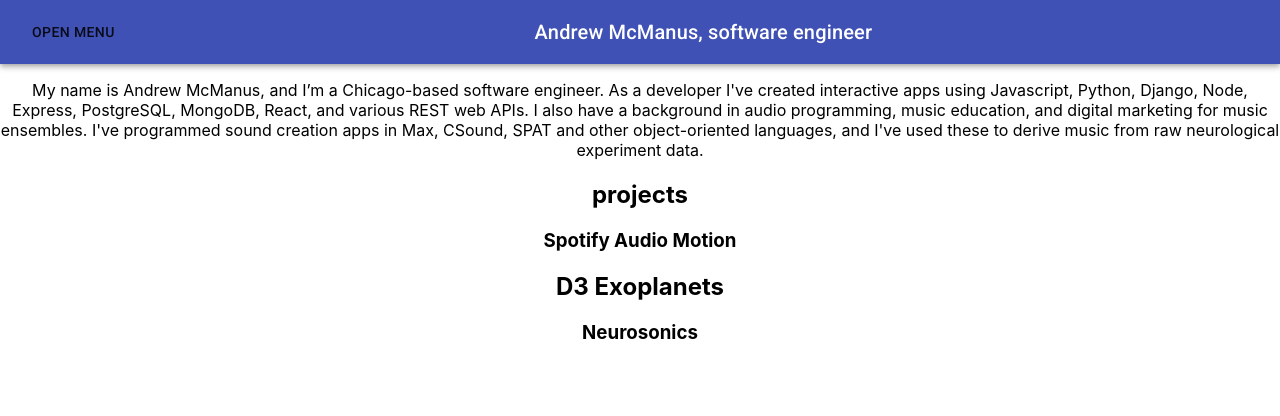
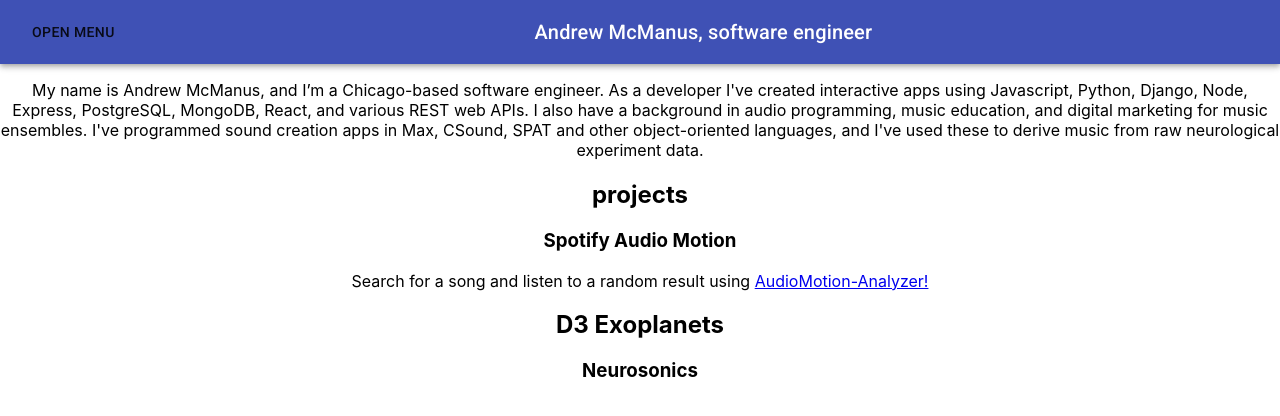
Before and after one commit to andrewemcmanus/portfolio-home, a React (Create React App) app: page / in a window 1280 px wide. Shown: the top 416 px of the page. Built offline with nearby package versions, Linux system fonts and the light colour scheme.

Commit message:
add React player

```diff
--- a/package.json
+++ b/package.json
@@ -15,6 +15,7 @@
     "github-pages": "^3.0.2",
     "react": "^17.0.1",
     "react-dom": "^17.0.1",
+    "react-player": "^2.8.2",
     "react-router-dom": "^5.2.0",
     "react-scripts": "4.0.1",
     "unsplash-react": "^0.1.11",
--- a/src/components/SpotifyAudioMotion.js
+++ b/src/components/SpotifyAudioMotion.js
@@ -4,6 +4,7 @@ export default function SpotifyAudioMotion() {
   return (
     <div>
     <h3>Spotify Audio Motion</h3>
+    <p>Search for a song and listen to a random result using <a href="https://audiomotion.dev/#/">AudioMotion-Analyzer!</a></p>
     </div>
   )
 }
```
Also changed, not shown: src/components/Welcome.js (+4 -4 lines), src/components/Projects.js (indentation only), 1 other file (tests, documents, lock files or other folders).
